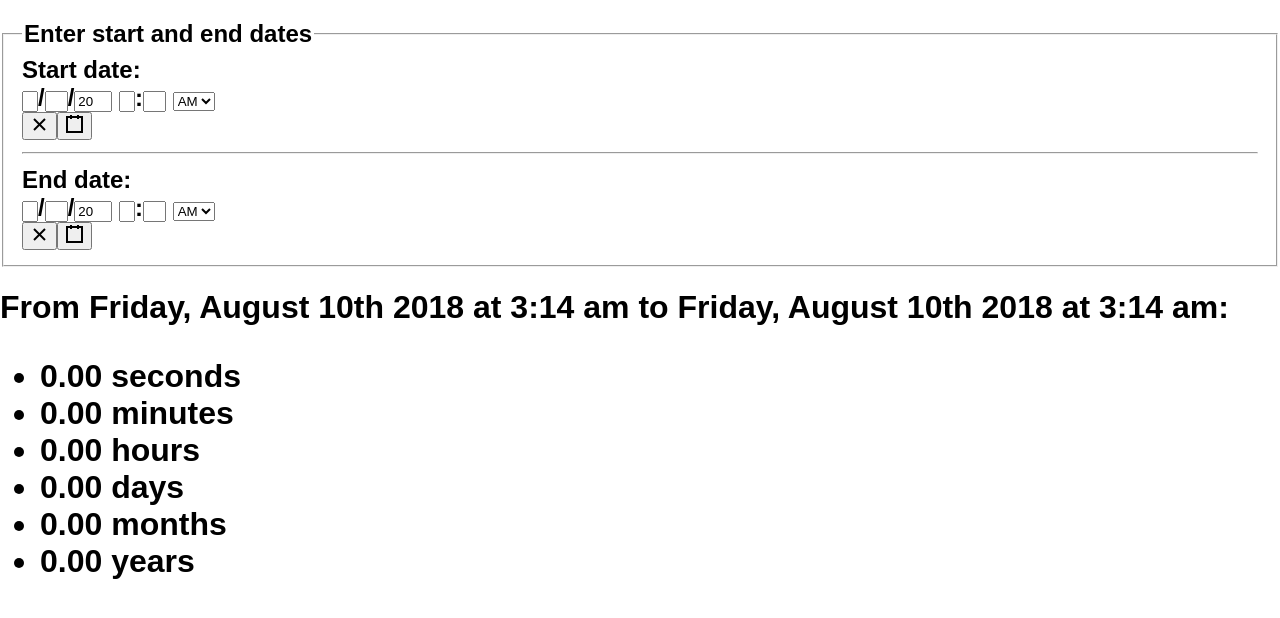
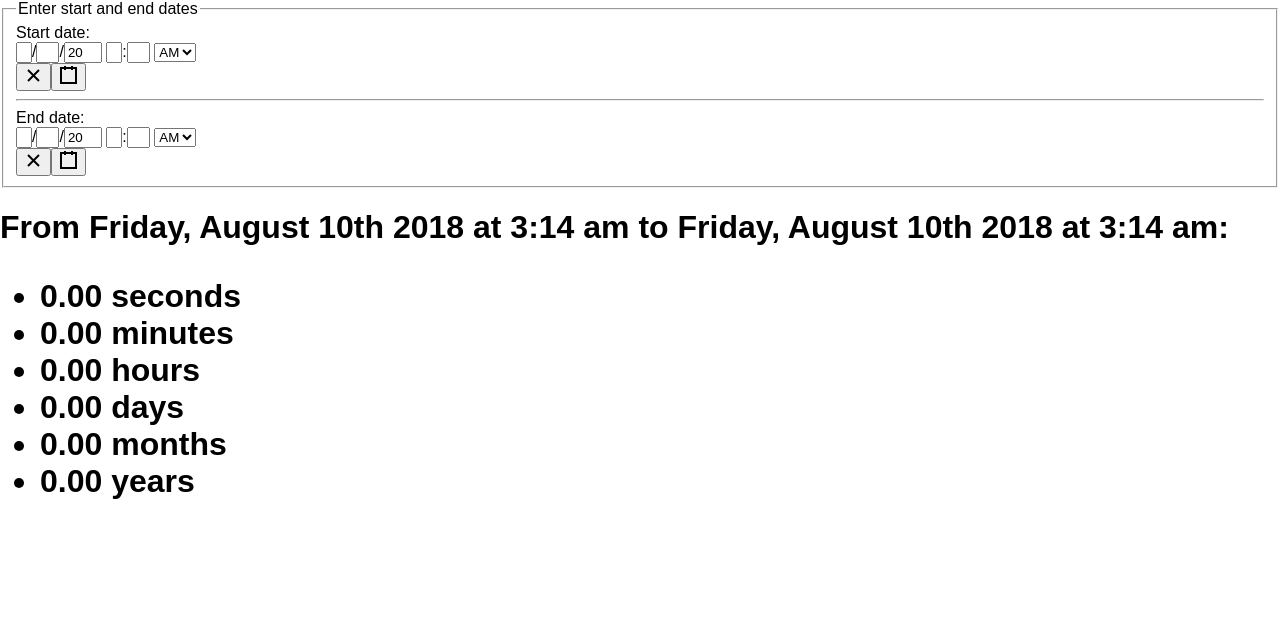
Before and after one commit to paul-f-maxson/time-calculator, a React (Create React App) app: page / in a window 1280 px wide. Shown: the top 618 px of the page. Built offline with nearby package versions, Linux system fonts and the light colour scheme.

Commit message:
Eliminated seconds and milliseconds from the input, moved Input and Output to separate files, gave the JSX some more space

```diff
--- a/src/App.js
+++ b/src/App.js
@@ -1,14 +1,24 @@
 import React, { Component } from 'react';
 import moment from 'moment';
 
-import { Input, Output } from "./Presentational.js";
+import Input from "./Input.js";
+import Output from "./Output.js";
 
 class TimeCalculator extends Component{
   constructor(props) {
     super(props);
+
+    // Create initial start and end Dates
+    const initStartDate = new Date();
+    const initEndDate = new Date();
+    initStartDate.setSeconds(0);
+    initEndDate.setSeconds(0);
+    initStartDate.setMilliseconds(0);
+    initEndDate.setMilliseconds(0);
+
     this.state = {
-      startDate: new Date(),
-      endDate: new Date(),
+      startDate: initStartDate,
+      endDate: initEndDate,
     };
 
     this.handleChangeStartDate = this.handleChangeStartDate.bind(this);
@@ -33,7 +43,7 @@ class TimeCalculator extends Component{
     const startDate = moment(this.state.startDate);
     const endDate = moment(this.state.endDate);
 
-    // Format moments for output
+    // Format moments for output // TODO: move to Output
     const momentFormatStringOutput = "dddd, MMMM Do YYYY [at] h:mm a";
     const startDateFmtOutput = startDate.format(momentFormatStringOutput);
     const endDateFmtOutput = endDate.format(momentFormatStringOutput);
--- /dev/null
+++ b/src/Input.js
@@ -0,0 +1,85 @@
+import React from 'react';
+import DateTimePicker from "react-datetime-picker";
+// import Log from "./Log";
+import './App.css';
+
+export default function Input(props) {
+
+  const onChangeStart = date => {
+
+    // Check
+    if (!date) { // Caused by pressing the "X" button
+
+      date = new Date();
+
+      // Modify
+      date.setSeconds(0);
+      date.setMilliseconds(0);
+
+    }
+
+    //Submit
+    props.onChangeStart(date);
+
+  };
+
+  const onChangeEnd = date => {
+
+    // Check
+    if (!date) { // Caused by pressing the "X" button
+
+      date = new Date();
+
+      // Modify
+      date.setSeconds(0);
+      date.setMilliseconds(0);
+
+    }
+
+    //Submit
+    props.onChangeEnd(date);
+
+  };
+
+  return (
+    <div className="input">
+      <fieldset>
+
+        <legend>Enter start and end dates</legend>
+
+        <form>
+
+          <div id="startDateInput">
+
+            <label htmlFor="startDate">Start date: </label>
+
+            <DateTimePicker
+              id="startDate"
+              value={props.startDate}
+              onChange={onChangeStart}
+              disableClock={true}
+              type="number"
+            />
+
+          </div>
+
+          <hr />
+
+          <div id="startDateInput">
+
+            <label htmlFor="endDate">End date: </label>
+
+            <DateTimePicker
+              id="endDate"
+              value={props.endDate}
+              onChange={onChangeEnd}
+              disableClock={true}
+            />
+
+          </div>
+        </form>
+
+      </fieldset>
+    </div>
+  );
+}
--- /dev/null
+++ b/src/Output.js
@@ -0,0 +1,24 @@
+import React from 'react';
+// import Log from "./Log";
+import './App.css';
+
+export default function Output(props) {
+  const amounts = (Object.keys(props.totals)).map((key) => {
+    let amount = props.totals[key];
+    return (
+      <li key={key}>{amount} {key}</li>
+    );
+  });
+
+  return (
+    <div className="output">
+      <h1 className="dateRange">
+        From {props.startDate}{" "}
+        to {props.endDate}:
+        <ul className="amounts">
+          {amounts}
+        </ul>
+      </h1>
+    </div>
+  )
+}
--- a/src/Presentational.js
+++ /dev/null
@@ -1,56 +0,0 @@
-import React from 'react';
-import DateTimePicker from "react-datetime-picker";
-import './App.css';
-
-export function Input(props) {
-
-  return (
-    <div className="input">
-      <h2>
-        <fieldset>
-          <legend>Enter start and end dates</legend>
-          <form>
-            <div id="startDateInput">
-              <label htmlFor="startDate">Start date: </label>
-              <DateTimePicker
-                id="startDate"
-                value={props.startDate}
-                onChange={props.onChangeStart}
-              />
-            </div>
-            <hr />
-            <div id="startDateInput">
-              <label htmlFor="endDate">End date: </label>
-              <DateTimePicker
-                id="endDate"
-                value={props.endDate}
-                onChange={props.onChangeEnd}
-              />
-            </div>
-          </form>
-        </fieldset>
-      </h2>
-    </div>
-  );
-}
-
-export function Output(props) {
-  const amounts = (Object.keys(props.totals)).map((key) => {
-    let amount = props.totals[key];
-    return (
-      <li key={key}>{amount} {key}</li>
-    );
-  });
-
-  return (
-    <div className="output">
-      <h1 className="dateRange">
-        From {props.startDate}{" "}
-        to {props.endDate}:
-        <ul className="amounts">
-          {amounts}
-        </ul>
-      </h1>
-    </div>
-  )
-}
```
